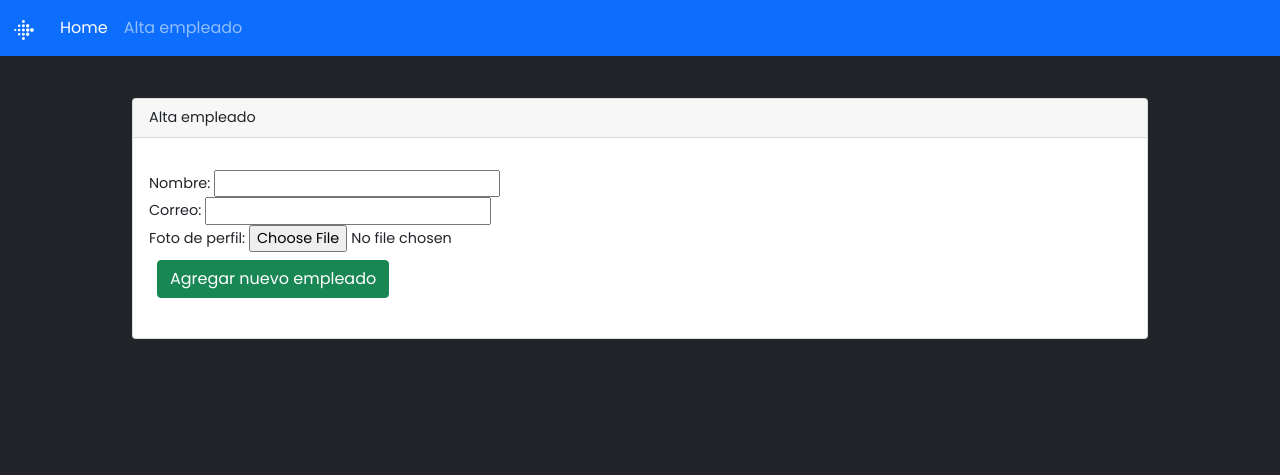
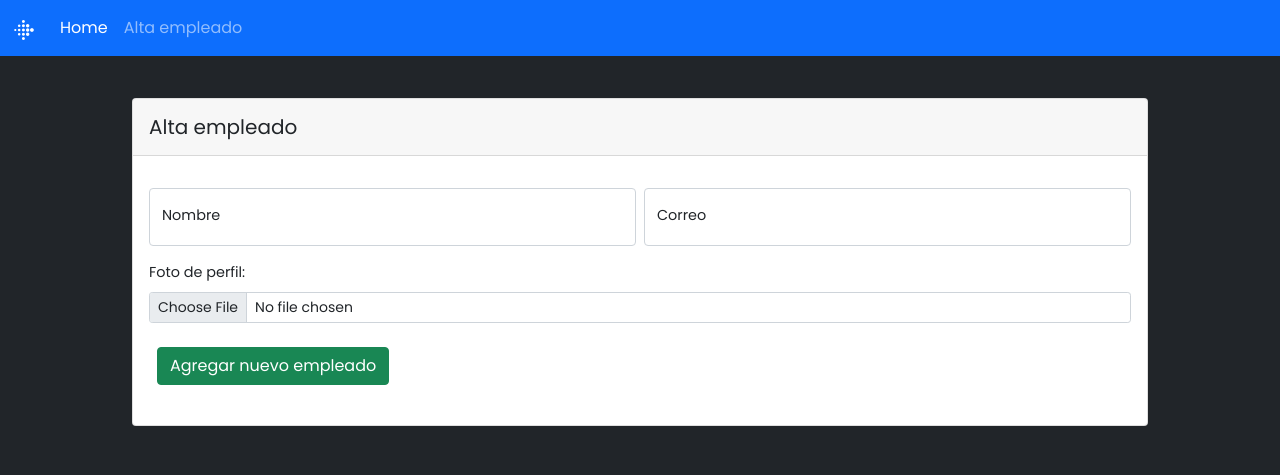
Before and after one commit to nnamregg/sistema-empleados, a Flask app: page /empleado/alta in a window 1280 px wide. Shown: the top 475 px of the page. Run offline with Flask 2, Linux system fonts and the light colour scheme.

Commit message:
Estilos de formularios

```diff
--- a/src/templates/empleados/create.html
+++ b/src/templates/empleados/create.html
@@ -1,25 +1,31 @@
 {% include 'header.html' %}
 <form method="POST" action="/empleado/alta" enctype="multipart/form-data">
     <div class="card">
-        <div class="card-header">Alta empleado</div>
+        <h5 class="card-header py-3">Alta empleado</h5>
         <div class="card-body">
-            <p class="card-text">
-                <div class="form-group">
-                    <label for="txtNombre">Nombre: </label>
-                    <input type="text" name="txtNombre" id="txtNombre">
+            <p class="card-text"></p>
+                <div class="row g-2">
+                    <div class="col-md">
+                        <div class="form-floating mb-3">
+                            <input type="text" class="form-control" name="txtNombre" id="txtNombre" placeholder="Nombre">
+                            <label for="txtNombre">Nombre</label>
+                        </div>
+                    </div>
+                    <div class="col-md">
+                        <div class="form-floating mb-3">
+                            <input type="text" class="form-control" name="txtCorreo" id="txtCorreo" placeholder="Correo">
+                            <label for="txtCorreo">Correo</label>
+                        </div>
+                    </div>
                 </div>
-                <div class="form-group">
-                    <label for="txtCorreo">Correo: </label>
-                    <input type="email" name="txtCorreo" id="txtCorreo">
-                </div>
-                <div class="form-group">
-                    <label for="txtFoto">Foto de perfil: </label>
-                    <input type="file" name="txtFoto" id="txtFoto">
-                </div>
-                <div class="form-group">
+                <div class="form-group mb-3">
+                    <label for="txtFoto" class="form-label">Foto de perfil: </label>
+                    <input class="form-control form-control-sm" type="file" name="txtFoto" id="txtFoto">
+                  </div>
+                <div class="form-group mb-3">
                     <input class="btn btn-success" type="submit" value="Agregar nuevo empleado">
                 </div>
-            </p>
+
         </div>
     </div>
 </form>
```
Also changed, not shown: src/templates/empleados/edit.html (+23 -16 lines).
